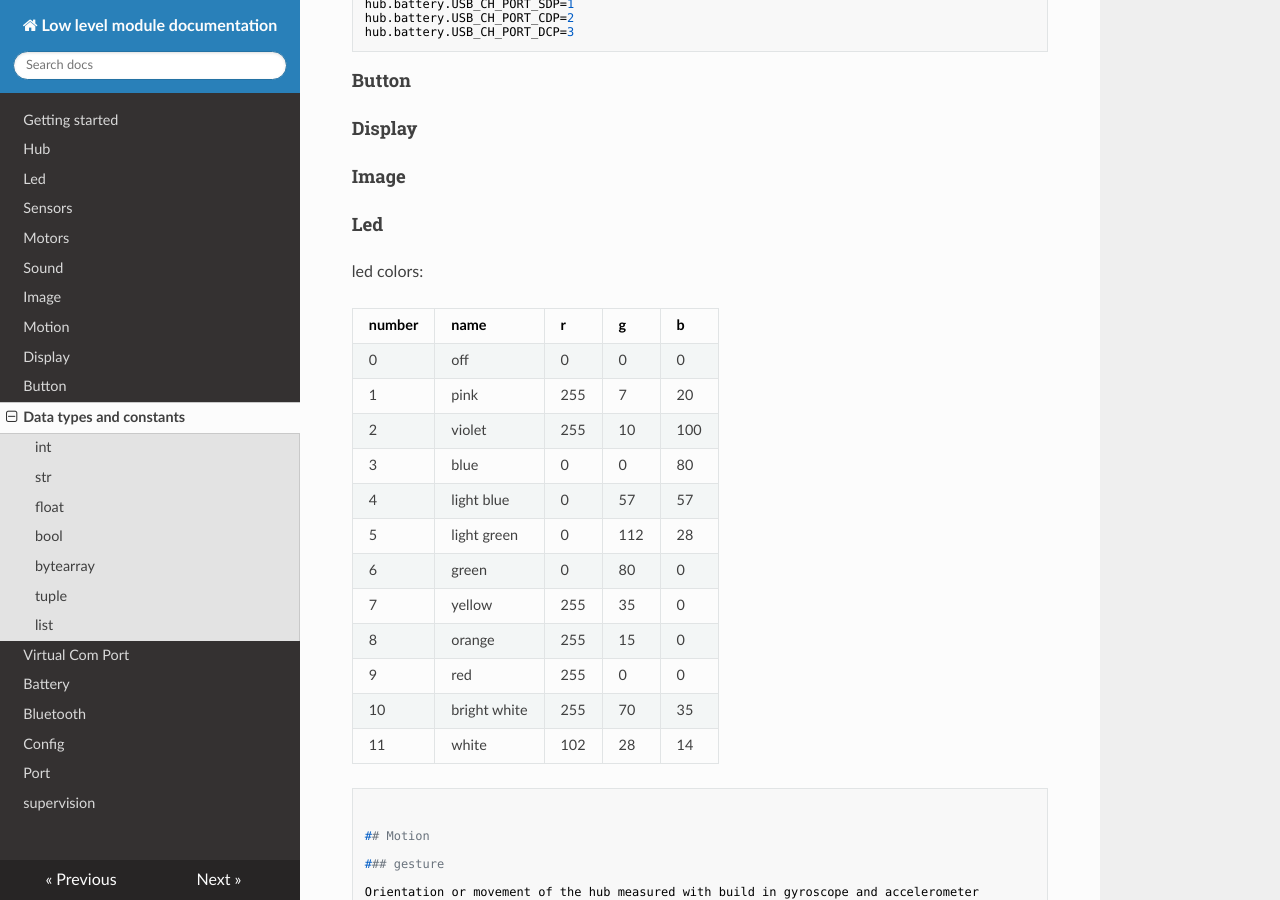
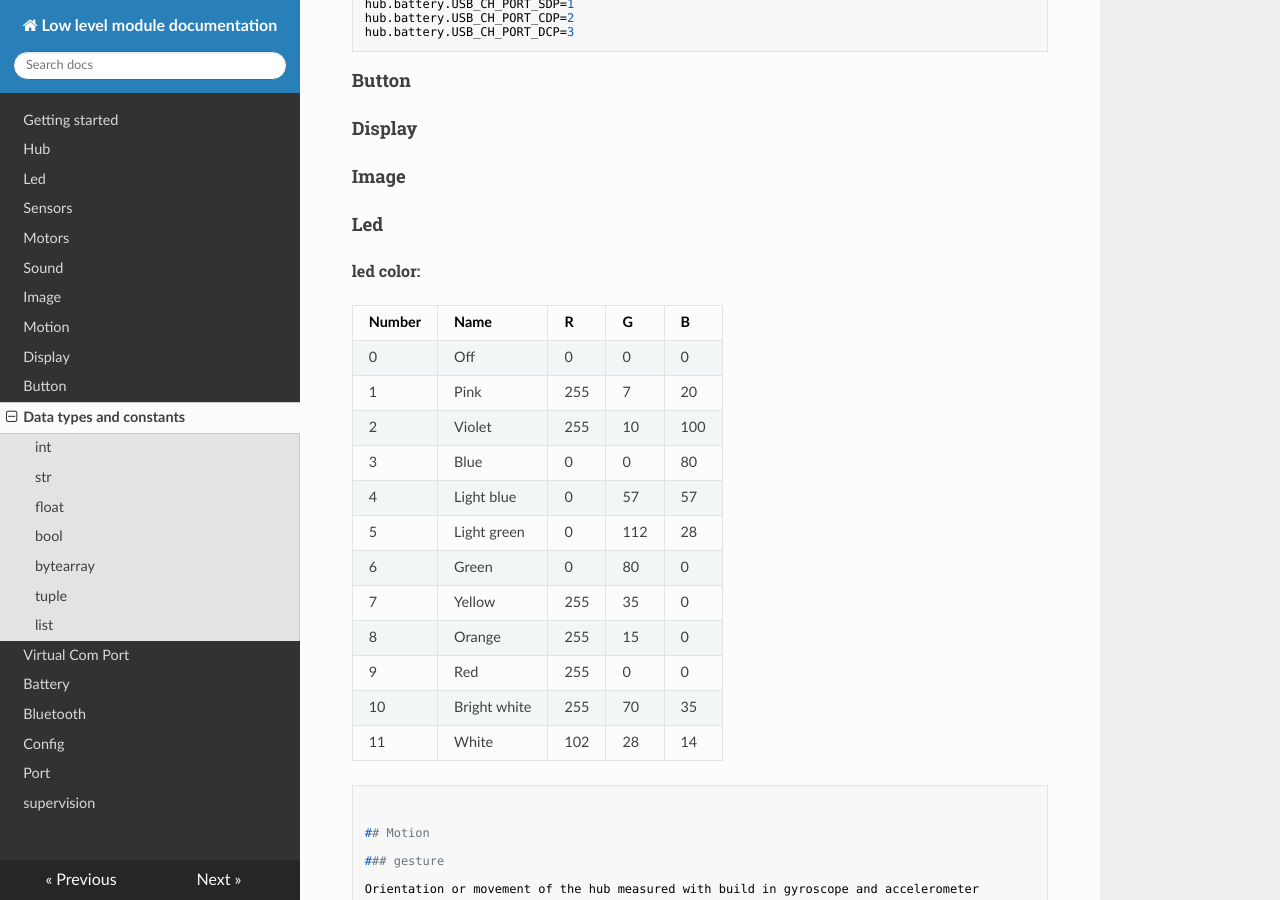
Before and after one commit to NStrijbosch/hub-module-notes, an MkDocs documentation site: the page built from docs/data_types.md, in a window 1280 px wide and 900 px high, scrolled down 1011 px. Built offline with MkDocs 1.6.1, drawn with Linux system fonts in a browser that asks for light colours; nearby versions of some CDN libraries.

Commit message:
Update data_types.md

````diff
--- a/docs/data_types.md
+++ b/docs/data_types.md
@@ -61,22 +61,22 @@ hub.battery.USB_CH_PORT_DCP=3
 
 ## Led
 
-led colors:
+### led color:
 
-|number |name                 |r   |g   |b  |
+|Number |Name                 |R   |G   |B  |
 |-------|---------------------|----|----|---|
-|0      |off                  |0   |0   |0  |
-|1      |pink                 |255 |7   |20 |
-|2      |violet               |255 |10  |100|
-|3      |blue                 |0   |0   |80 |
-|4      |light blue           |0   |57  |57 |
-|5      |light green          |0   |112 |28 |
-|6      |green                |0   |80  |0  |
-|7      |yellow               |255 |35  |0  |
-|8      |orange               |255 |15  |0  |
-|9      |red                  |255 |0   |0  |
-|10     |bright white         |255 |70  |35 |
-|11     |white                |102 |28  |14 |
+|0      |Off                  |0   |0   |0  |
+|1      |Pink                 |255 |7   |20 |
+|2      |Violet               |255 |10  |100|
+|3      |Blue                 |0   |0   |80 |
+|4      |Light blue           |0   |57  |57 |
+|5      |Light green          |0   |112 |28 |
+|6      |Green                |0   |80  |0  |
+|7      |Yellow               |255 |35  |0  |
+|8      |Orange               |255 |15  |0  |
+|9      |Red                  |255 |0   |0  |
+|10     |Bright white         |255 |70  |35 |
+|11     |White                |102 |28  |14 |
 
 
 ```
````
